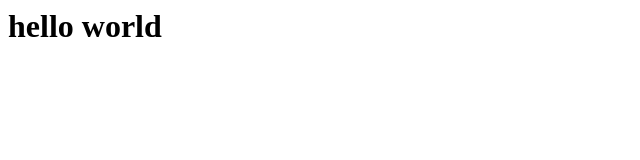
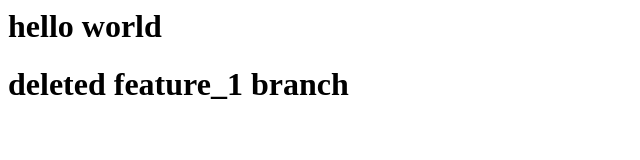
Before and after one commit to vangaudayini/1stLocalRepository, a plain HTML site: page index.html in a window 1280 px wide. Shown: the whole page, without its empty margins (0-640 px from the left). Drawn offline with Linux system fonts and the light colour scheme.

Commit message:
deleted 1 branch and made changes in 2nd branch

```diff
--- a/index.html
+++ b/index.html
@@ -1 +1,2 @@
 <h1>hello world</h1>
+<h1>deleted feature_1 branch</h1>
```
